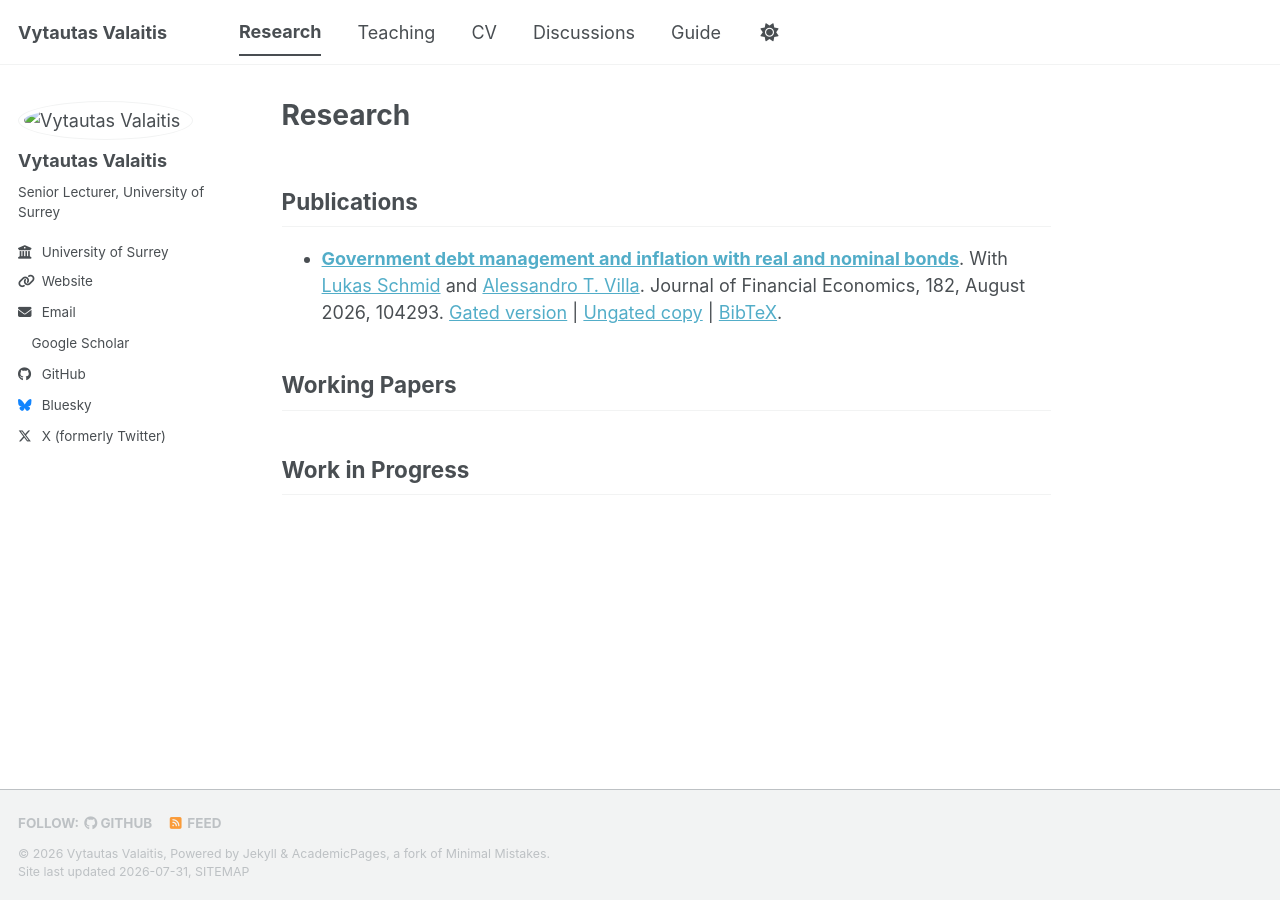
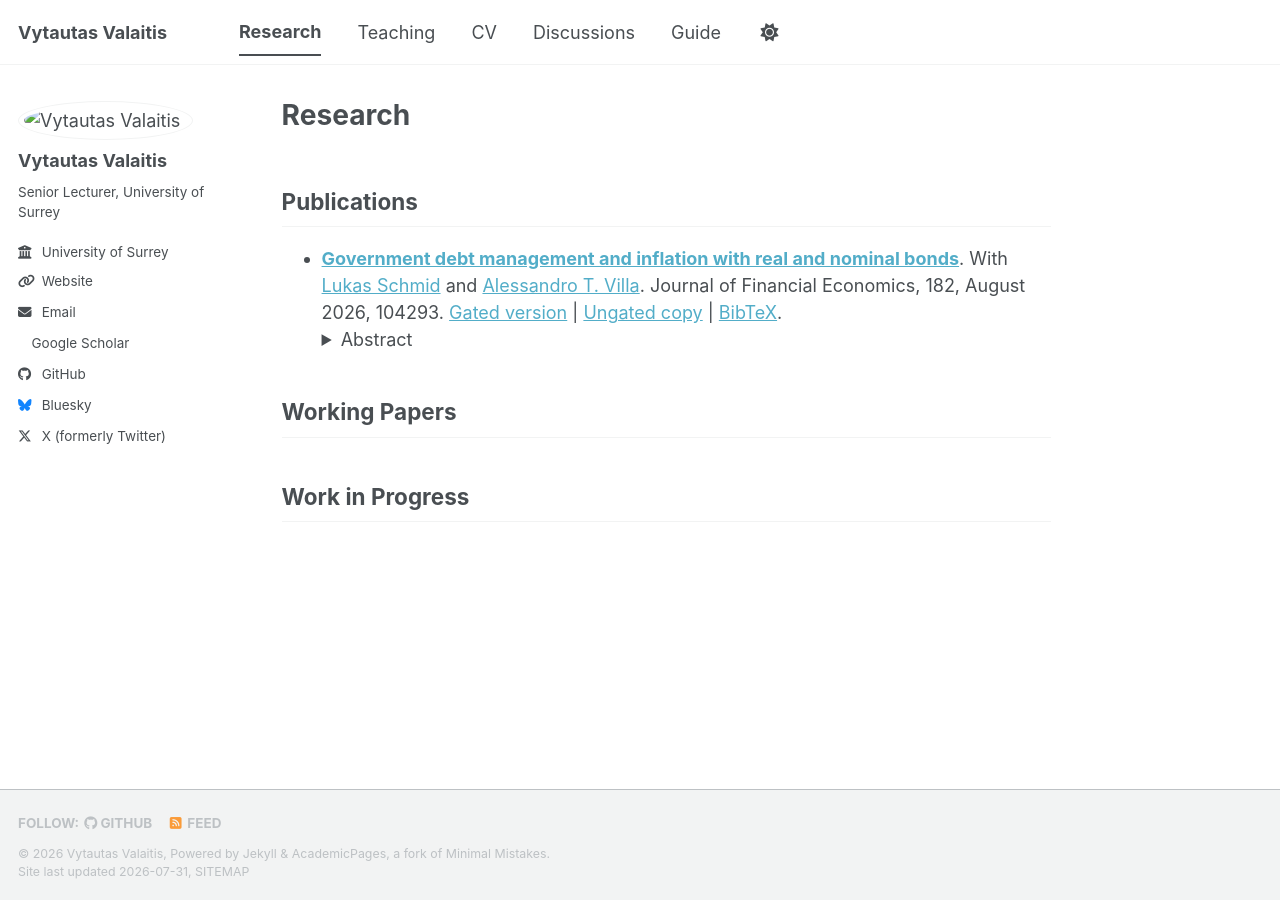
Before and after one commit to VytautasValaitis/VytautasValaitis.github.io, a Jekyll site: the page built from _pages/Research.md, in a window 1280 px wide. Built offline with Jekyll 4.4.1, drawn with Linux system fonts in a browser that asks for light colours; a style sheet for code colours, icons or effects is not loaded.

Commit message:
Update Research.md

```diff
--- a/_pages/Research.md
+++ b/_pages/Research.md
@@ -8,6 +8,11 @@ author_profile: true
 
 * **[Government debt management and inflation with real and nominal bonds](https://www.sciencedirect.com/science/article/pii/S0304405X26000644)**.
   With [Lukas Schmid](https://sites.google.com/view/lschmidfinanceresearch/) and [Alessandro T. Villa](https://www.alessandrotenzinvilla.com/).   Journal of Financial Economics, 182, August 2026, 104293. [Gated version](https://www.sciencedirect.com/science/article/pii/S0304405X26000644) | [Ungated copy](/files/SchmidValaitisVilla.pdf) | [BibTeX](/files/inflation_bibtex.bib).
+  <details>
+  <summary>Abstract</summary>
+Can governments use real bonds such as Treasury Inflation-Protected Securities (TIPS) to tame inflation? We propose a novel framework of optimal debt management
+with sticky prices and a government issuing nominal and real state-uncontingent bonds. A government debt portfolio with both nominal and real bonds helps completing markets unless the monetary policy stance renders them perfect substitutes. Under Full Commitment, the government borrows with nominal debt and accumulates real assets, to be able to use inflation to smooth taxes. With No Commitment, the government portfolio favors real bonds to strategically prevent future governments from monetizing debt ex-post. Quantitatively, our model with No Commitment is consistent with the small and persistent TIPS share in U.S. data. A higher TIPS share mitigates the commitment friction, and effectively curbs inflation.
+  </details>
 
 
 
```
